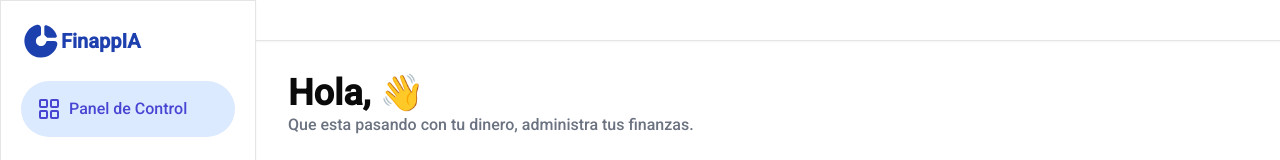
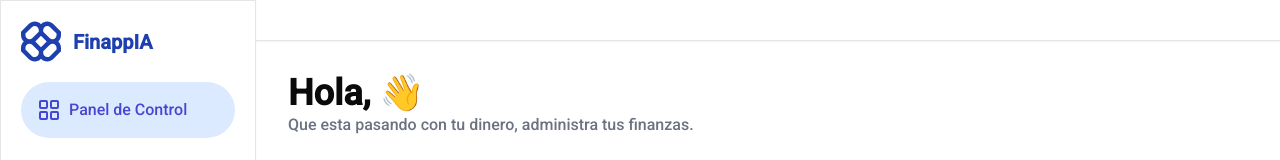
Before and after one commit to malopez19/financeAI, a Next.js app: page /dashboard in a window 1280 px wide. Shown: the top 160 px of the page. Built offline with nearby package versions, Linux system fonts and the light colour scheme; no server answers.

Commit message:
Update SideNav logo and translate loading text to Spanish; update package dependencies

```diff
--- a/app/(routes)/dashboard/_components/SideNav.jsx
+++ b/app/(routes)/dashboard/_components/SideNav.jsx
@@ -44,8 +44,8 @@ function SideNav() {
   return (
     <div className="h-screen p-5 border shadow-sm">
       <div className="flex flex-row items-center">
-        <Image src={"./chart-donut.svg"} alt="logo" width={40} height={25} />
-        <span className="text-blue-800 font-bold text-xl">FinappIA</span>
+        <Image src={"./logo2.svg"} alt="logo" width={40} height={25} />
+        <span className="text-blue-800 font-bold text-xl ml-3">FinappIA</span>
       </div>
       <div className="mt-5">
         {menuList.map((menu, index) => (
--- a/app/(routes)/dashboard/expenses/[id]/loading.jsx
+++ b/app/(routes)/dashboard/expenses/[id]/loading.jsx
@@ -2,7 +2,7 @@ import React from 'react'
 
 function loading() {
   return (
-    <div>loading</div>
+    <div>Cargando...</div>
   )
 }
 
```
Also changed, not shown: package.json (+23 -23 lines), public/logo.svg, public/logo2.svg (added).
